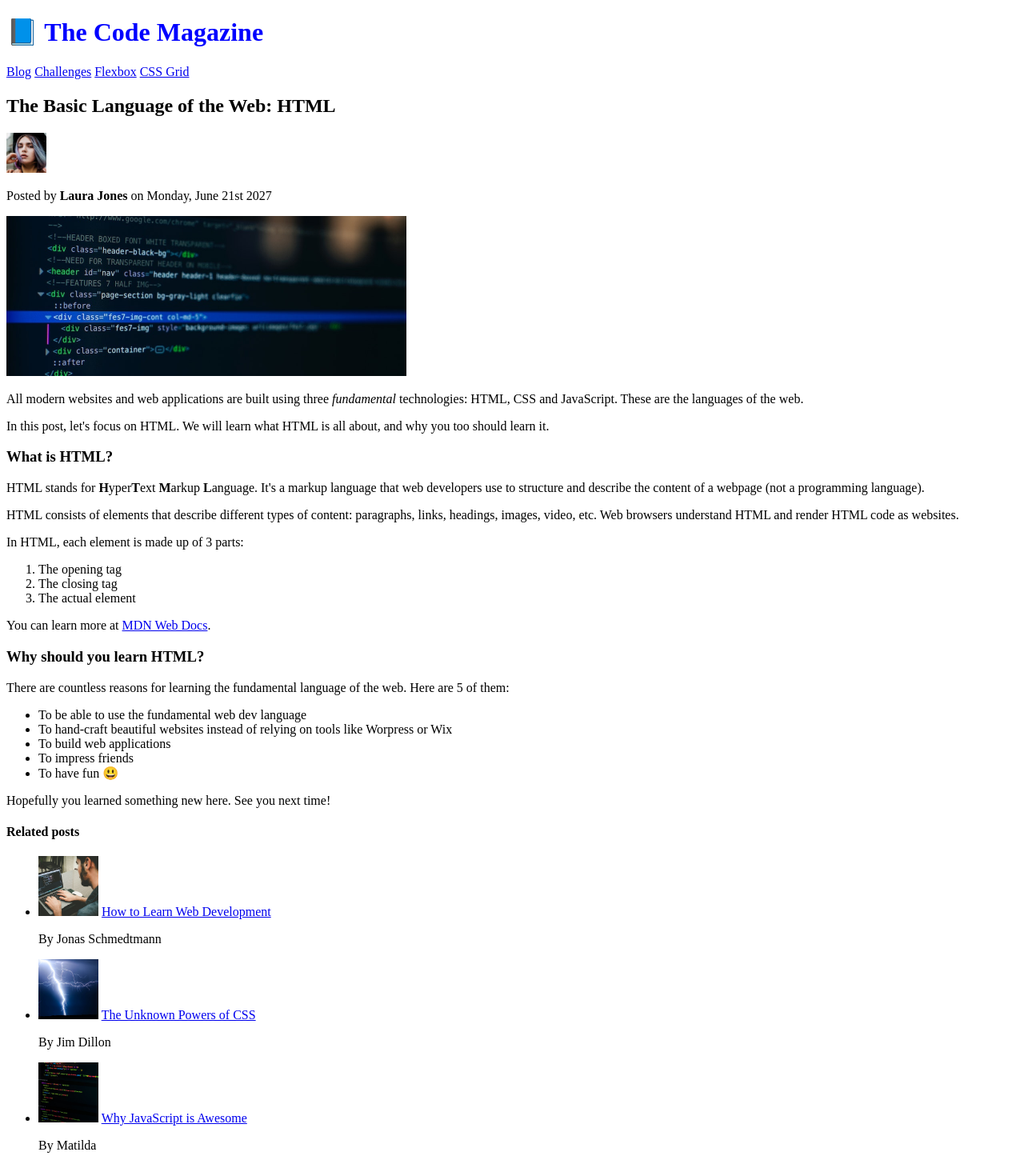
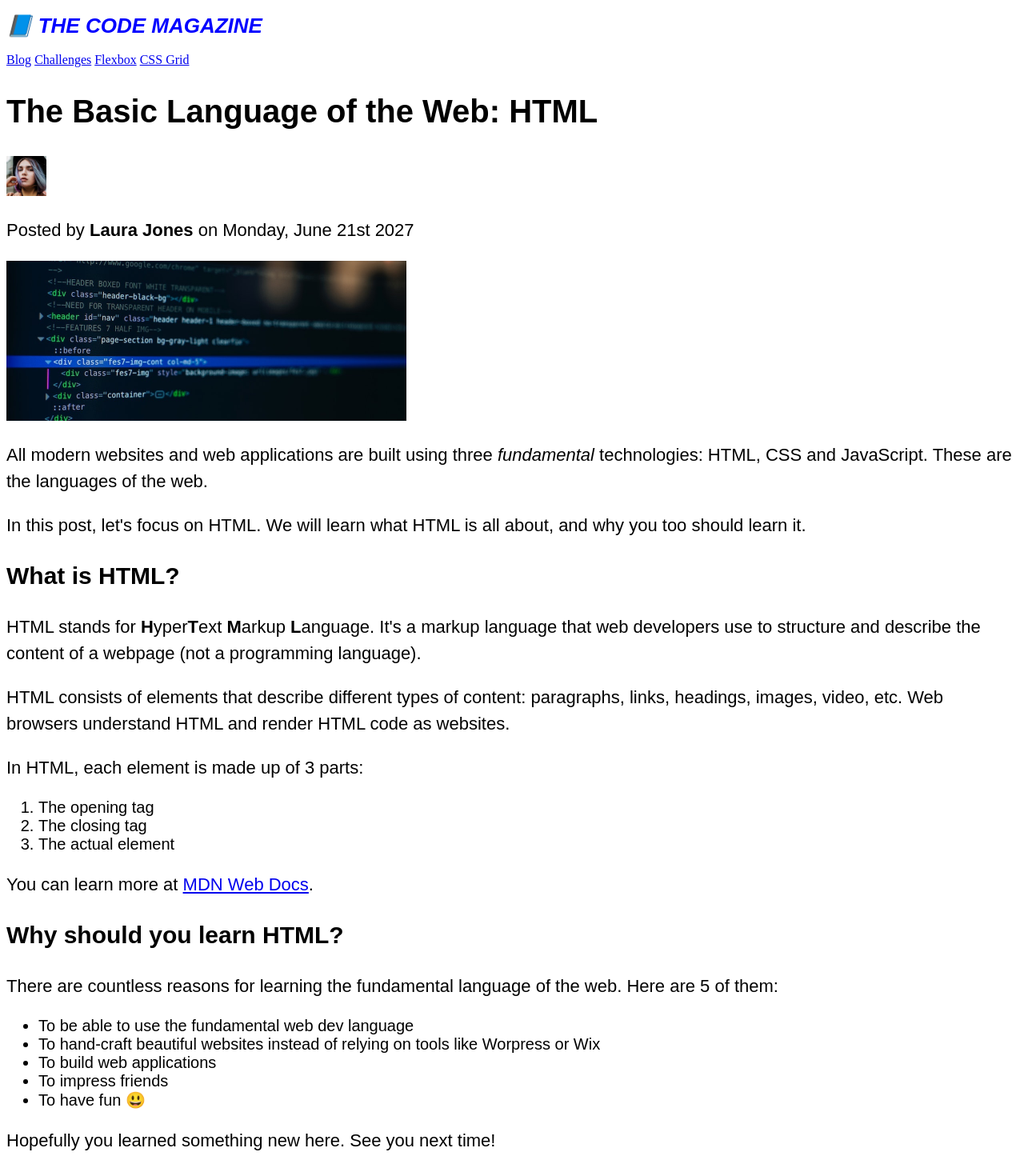
Before and after one commit to romelx2pro-cloud/CSS1, a website: page index.html in a window 1280 px wide. Shown: the top 1445 px of the page at 80% size. Drawn offline with Linux system fonts and the light colour scheme.

Commit message:
first jonas html and css font designs

```diff
--- a/index.html
+++ b/index.html
@@ -2,12 +2,10 @@
 <html lang="en">
   <head>
     <meta charset="UTF-8" />
+    <meta name="viewport" content="width=device-width, initial-scale=1" />
     <title>The Basic Language of the Web: HTML</title>
-    <style>
-      h1 {
-        color: blue;
-      }
-    </style>
+
+    <link rel="stylesheet" href="style.css" />
   </head>
 
   <body>
--- /dev/null
+++ b/style.css
@@ -0,0 +1,32 @@
+h1 {
+  color: blue;
+  font-size: 26px;
+  font-family: sans-serif;
+  text-transform: uppercase;
+  font-style: italic;
+}
+
+h2 {
+  font-size: 40px;
+  font-family: sans-serif;
+}
+h3 {
+  font-size: 30px;
+  font-family: sans-serif;
+}
+h4 {
+  font-size: 20px;
+  font-family: sans-serif;
+  text-transform: uppercase;
+  text-align: center;
+}
+p {
+  font-size: 22px;
+  font-family: sans-serif;
+  line-height: 1.5;
+}
+
+li {
+  font-size: 20px;
+  font-family: sans-serif;
+}
```
Also changed, not shown: package.json (added, +24 -0 lines), 1 other file.
